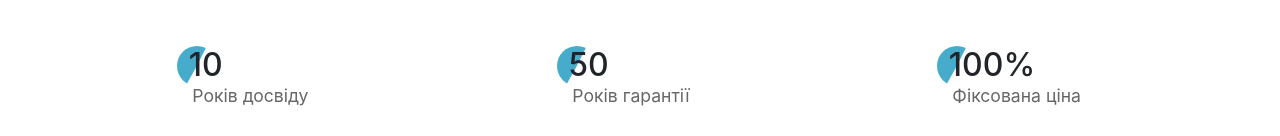
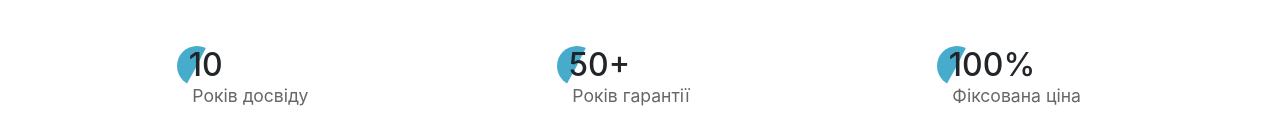
Before and after one commit to SavchukSergiy/cfc-front-app, a React (Create React App) app: page / in a window 1280 px wide. Shown: the part 802-938 px from the top of the page. Built offline with nearby package versions, Linux system fonts and the light colour scheme.

Commit message:
Added button

```diff
--- a/src/pages/Home/Home.js
+++ b/src/pages/Home/Home.js
@@ -59,7 +59,7 @@ const Home = () => {
         </div>
       </div>
 
-      <StatisticBlock title1="10" title2="50" title3="100%" description1="Років досвіду" description2="Років гарантії" description3="Фіксована ціна" />
+      <StatisticBlock title1="10" title2="50+" title3="100%" description1="Років досвіду" description2="Років гарантії" description3="Фіксована ціна" />
 
       <InfoBlock backImage={BgdImage} image={AboutImage} arrowImage={AboutArrow}
         title={"COMFORT FRAME"} subTitle={"COMPANY"} description={desctiption} isArrow={true} isBtn={false} isRevert={false} />
@@ -73,6 +73,12 @@ const Home = () => {
 
       <InfoBlock backImage={BgdImage} image={ArchiveImage} arrowImage={AboutArrow}
         title={"АРХІВ"} subTitle={"ЯК ЦЕ БУЛО"} description={desctiption} isArrow={true} isBtn={false} isRevert={false} />
+
+      <div className='d-flex justify-content-center align-items-center mb-5'>
+        <div class="buttons-info-block">
+          <a href="#" class="btn btn-filled">Напишіть нам</a>
+        </div>
+      </div>
     </>
   );
 };
```
